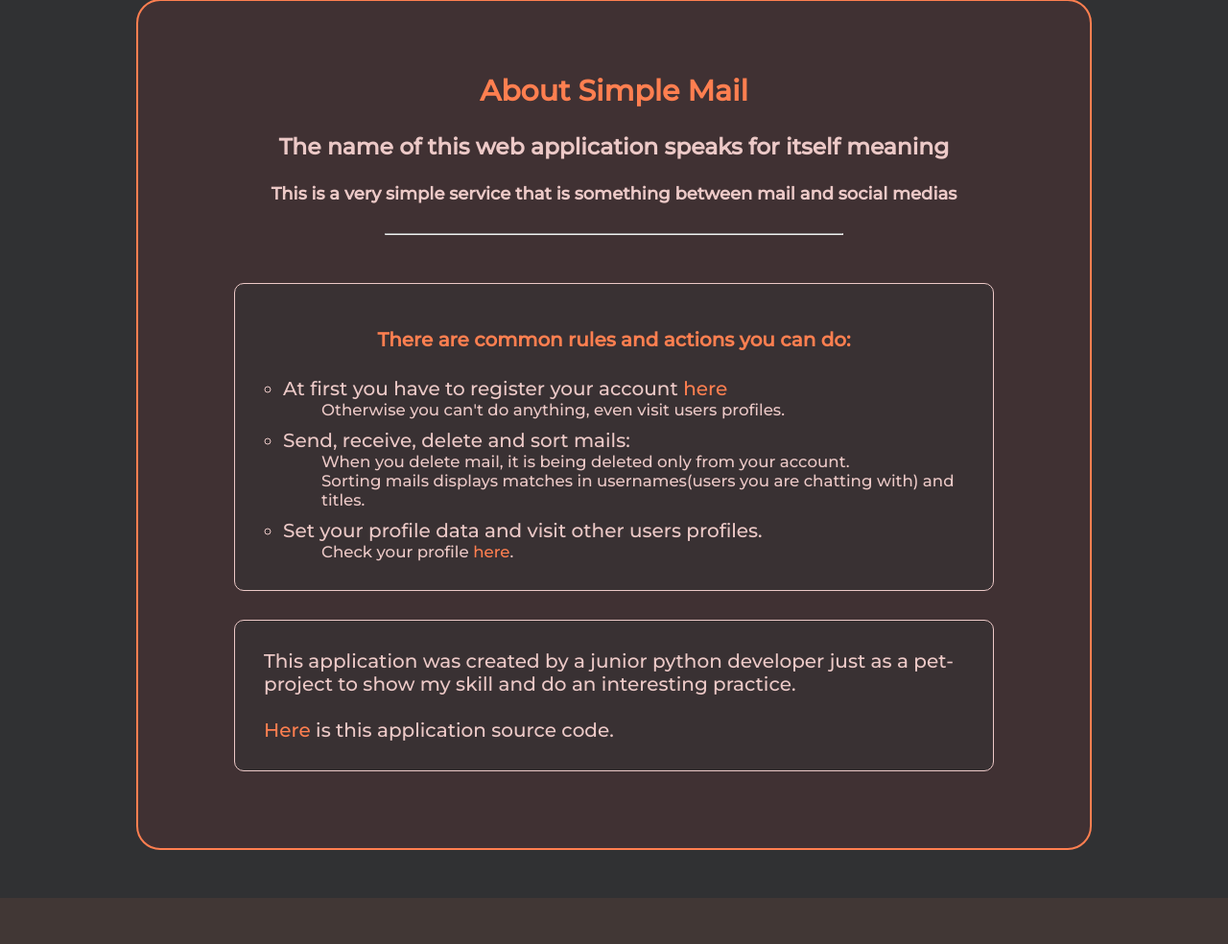
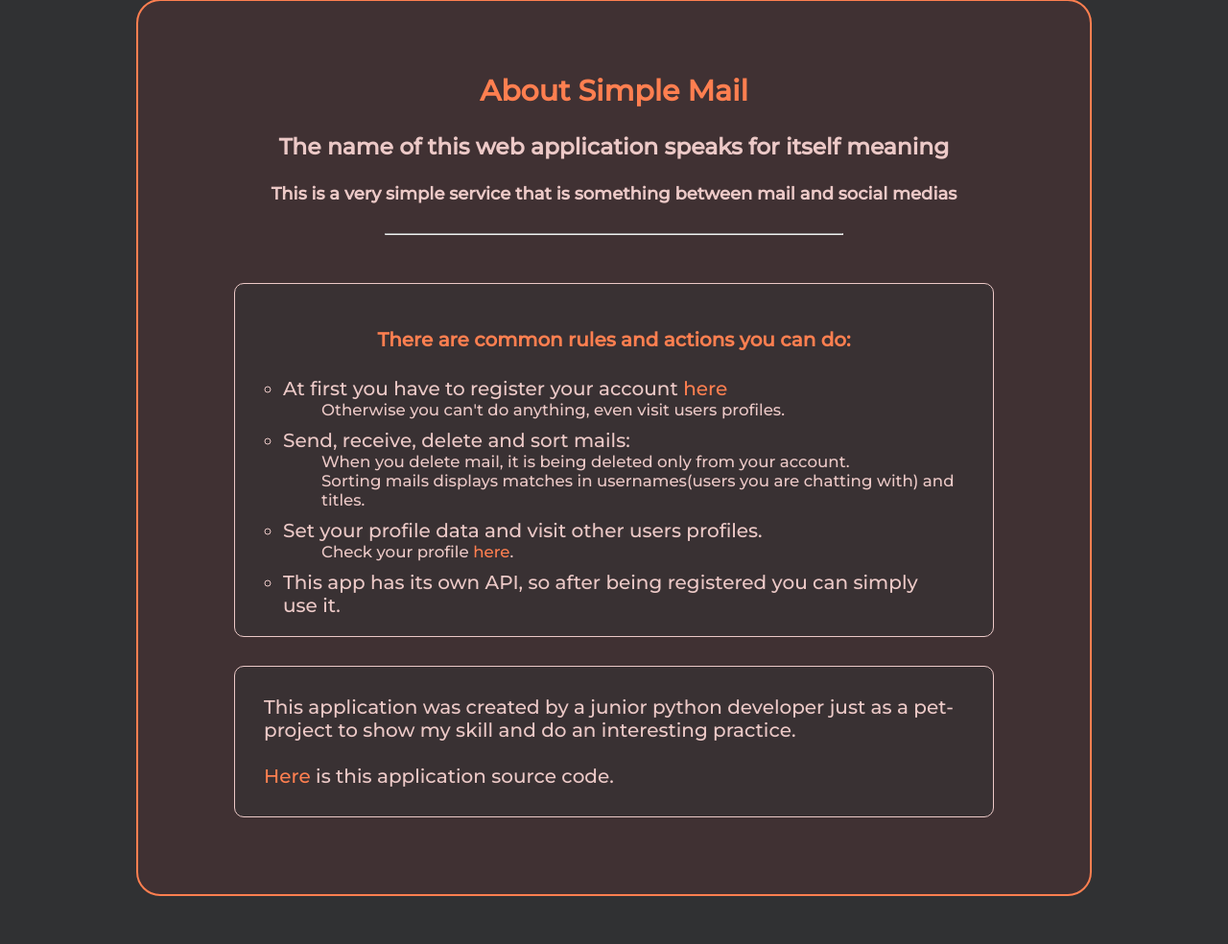
Before and after one commit to progdad/SimpleMail, a Django app: page / in a window 1280 px wide. Shown: the part 201-1185 px from the top of the page at 96% size. Before the commit the page ends 1137 px from the top, so only its background shows below. Run offline with Django 3.2, Linux system fonts and the light colour scheme.

Commit message:
Changed templates directory location and changed some files

```diff
--- a/MainApp/forms.py
+++ b/MainApp/forms.py
@@ -1,9 +1,8 @@
-from django import forms
+from django.forms import ModelForm
 from .models import Profile
 
 
-class ProfileForm(forms.ModelForm):
-
+class ProfileForm(ModelForm):
     class Meta:
         model = Profile
         fields = "__all__"
--- a/templates/MainApp/home.html
+++ b/MainApp/templates/home.html
@@ -34,7 +34,7 @@
         color: #ecc9c7;
     }
 
-    .html-is-so-hard {
+    .just-a-p{
         max-width: 730px;
         margin: 30px auto;
         padding: 30px;
@@ -78,9 +78,16 @@
                     Check your profile <a href="{% url 'my-profile' %}">here</a>.
                 </small>
             </li>
+            <li class="main-page__li">
+                {% if request.user.is_authenticated %}
+                    Also you can test this app API <a href="{% url 'home' %}api">here</a>.
+                {% else %}
+                    This app has its own API, so after being registered you can simply use it.
+                {% endif %}
+            </li>
         </ul>
 
-        <p class="html-is-so-hard">
+        <p class="just-a-p">
             This application was created by a junior python developer just as a pet-project
             to show my skill and do an interesting practice. <br><br>
             <a href="https://github.com/progdad/SimpleMail.git" target="_blank">Here</a> is this application source code.
--- a/SimpleMailProject/urls.py
+++ b/SimpleMailProject/urls.py
@@ -5,6 +5,7 @@ from django.urls import path, include
 from django.views.static import serve
 from django.conf import settings
 
+
 urlpatterns = [
     path('admin/', admin.site.urls),
     path('', include('MainApp.urls')),
```
Also changed, not shown: SimpleMailProject/settings.py (+5 -3 lines), MainApp/templates/404.html (renamed from templates/MainApp/404.html), MainApp/templates/500.html (renamed from templates/MainApp/500.html), MainApp/templates/base.html (renamed from templates/MainApp/base.html), MainApp/templates/login.html (renamed from templates/MainApp/login.html), MainApp/templates/logout.html (renamed from templates/MainApp/logout.html), MainApp/templates/my_profile.html (renamed from templates/MainApp/my_profile.html), MainApp/templates/navbar.html (renamed from templates/MainApp/navbar.html), MainApp/templates/new_mail.html (renamed from templates/MainApp/new_mail.html), MainApp/templates/pagination.html (renamed from templates/MainApp/pagination.html), MainApp/templates/received_mail.html (renamed from templates/MainApp/received_mail.html), MainApp/templates/received_mails.html (renamed from templates/MainApp/received_mails.html), MainApp/templates/sent_mail.html (renamed from templates/MainApp/sent_mail.html), MainApp/templates/sent_mails.html (renamed from templates/MainApp/sent_mails.html), 3 more files.
